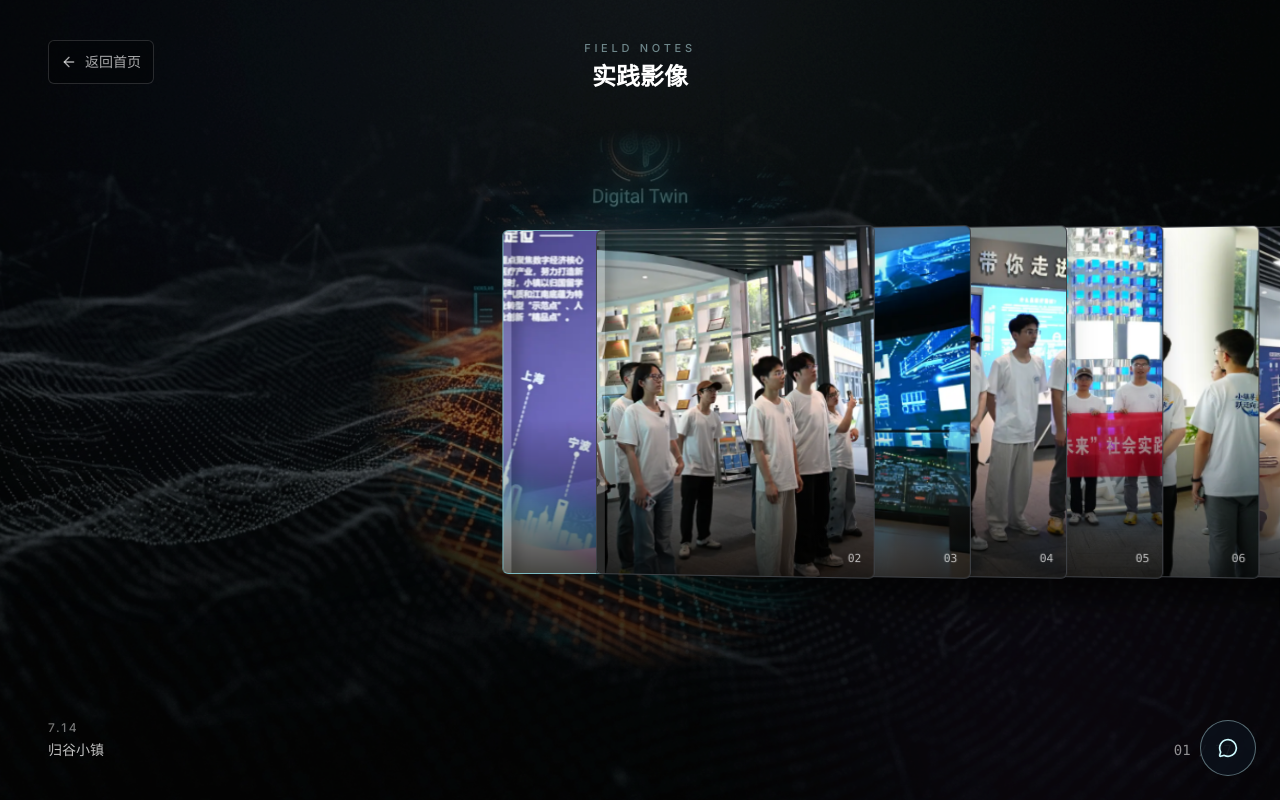
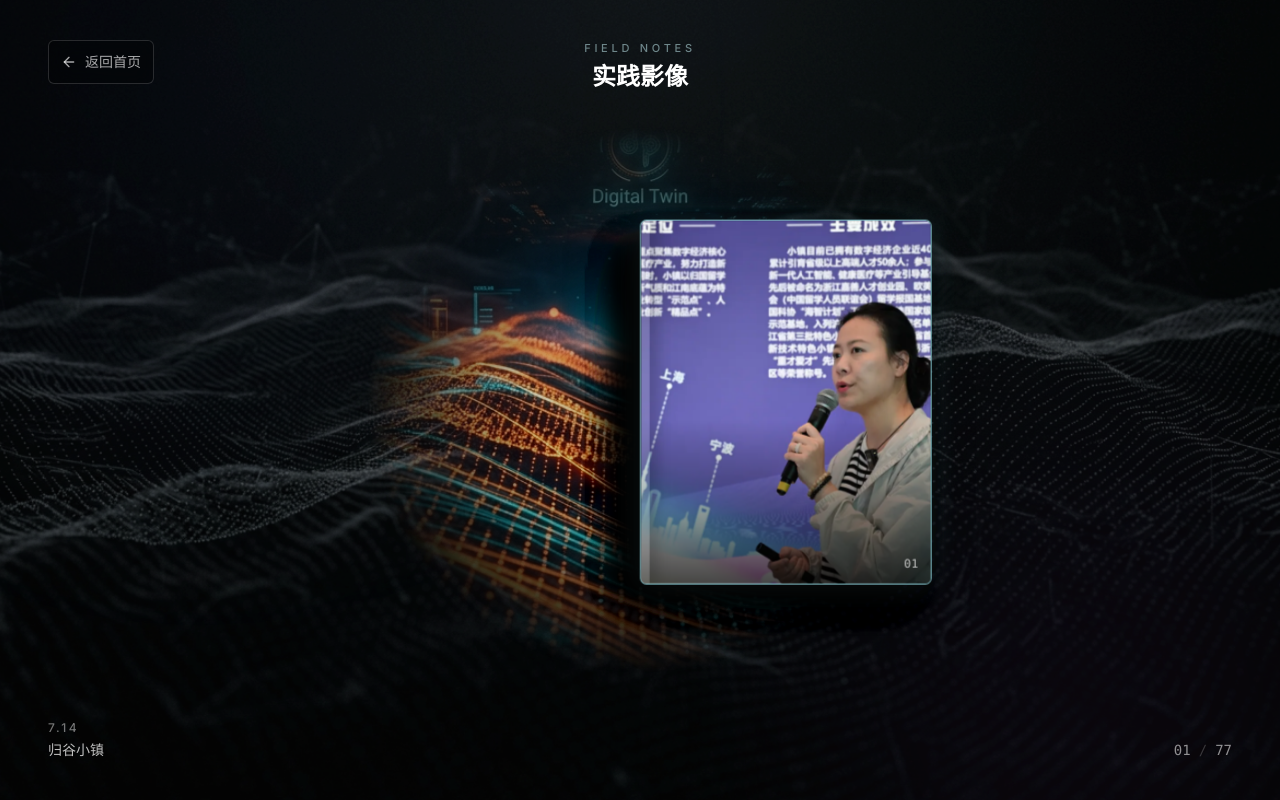
Before and after one commit to Tuzfucius/six-town, a React (Vite) app: page /gallery in a window 1280 px wide. Built offline with nearby package versions, Linux system fonts and the light colour scheme; a web font is replaced by a local one.

Commit message:
fix: 完善画廊交互与类型验证

```diff
--- a/src/App.tsx
+++ b/src/App.tsx
@@ -41,11 +41,20 @@ function AnimatedRoutes() {
   );
 }
 
+function AppShell() {
+  const location = useLocation();
+  return (
+    <>
+      <AnimatedRoutes />
+      {location.pathname !== "/gallery" && <ChatWidget />}
+    </>
+  );
+}
+
 export default function App() {
   return (
     <BrowserRouter>
-      <AnimatedRoutes />
-      <ChatWidget />
+      <AppShell />
     </BrowserRouter>
   );
 }
--- a/src/components/InteractiveBackground.tsx
+++ b/src/components/InteractiveBackground.tsx
@@ -17,7 +17,7 @@ export default function InteractiveBackground({
   const containerRef = useRef<HTMLDivElement>(null);
 
   useEffect(() => {
-    if (!interactive) return;
+    if (!interactive || window.matchMedia('(max-width: 639px)').matches) return;
     const handlePointerMove = (event: PointerEvent) => {
       if (event.pointerType === 'touch') return;
       containerRef.current?.style.setProperty('--cursor-x', `${event.clientX}px`);
--- a/src/components/MetroOverviewView.tsx
+++ b/src/components/MetroOverviewView.tsx
@@ -81,7 +81,9 @@ export default function MetroOverviewView() {
     if (!map) return;
     const applyGlobeAfterStyleChange = () => intro.applyGlobe(map);
     map.on('style.load', applyGlobeAfterStyleChange);
-    return () => map.off('style.load', applyGlobeAfterStyleChange);
+    return () => {
+      map.off('style.load', applyGlobeAfterStyleChange);
+    };
   }, [baseMap, intro.applyGlobe]);
 
   useEffect(() => {
@@ -119,6 +121,7 @@ export default function MetroOverviewView() {
 
   return (
     <main className="relative h-screen overflow-hidden bg-[#07111c] text-white">
+      <div className="absolute inset-0">
       <Map
         ref={mapRef}
         initialViewState={wantsIntro
@@ -127,7 +130,6 @@ export default function MetroOverviewView() {
         mapStyle={selectedStyle}
         projection={{ type: 'globe' }}
         attributionControl={false}
-        className="absolute inset-0"
         onLoad={handleMapLoad}
         onMove={() => { if (markersVisible) recalculate(); }}
         onClick={() => { if (intro.isInteractive) tour.pauseForUser(); }}
@@ -230,6 +232,7 @@ export default function MetroOverviewView() {
         {intro.isInteractive && <NavigationControl position="bottom-right" visualizePitch />}
         <AttributionControl compact position="bottom-right" />
       </Map>
+      </div>
       <div className="pointer-events-none absolute inset-0 bg-gradient-to-b from-[#07111c]/55 via-transparent to-[#07111c]/45" />
 
       <AnimatePresence>
--- a/src/components/TownMapView.tsx
+++ b/src/components/TownMapView.tsx
@@ -163,6 +163,7 @@ export default function TownMapView() {
   const mapStyle = baseMaps.find((item) => item.id === baseMap)?.style ?? baseMaps[0].style;
 
   return <main className="relative h-screen overflow-hidden bg-[#080b12] text-white">
+    <div className="absolute inset-0">
     <Map
       ref={mapRef}
       initialViewState={{ ...town.mapCenter, zoom: 14, pitch: 58, bearing: -26 }}
@@ -175,8 +176,7 @@ export default function TownMapView() {
       onRotateStart={(event) => { if (event.originalEvent) tour.pauseForUser(); }}
       onPitchStart={(event) => { if (event.originalEvent) tour.pauseForUser(); }}
       onLoad={(event) => enableBuildings(event.target)}
-      onStyleLoad={(event) => enableBuildings(event.target)}
-      className="absolute inset-0"
+      onStyleData={(event) => enableBuildings(event.target)}
       attributionControl={false}
     >
       {visibleMapEnterprises.map((enterprise) => (
@@ -189,6 +189,7 @@ export default function TownMapView() {
       ))}
       <NavigationControl position="bottom-right" visualizePitch />
     </Map>
+    </div>
       <div className="pointer-events-none absolute inset-0 bg-gradient-to-b from-[#080b12]/55 via-transparent to-[#080b12]/45" />
 
       <header className="pointer-events-none absolute left-4 right-4 top-4 z-20 flex items-start justify-between gap-4 sm:left-6 sm:right-6 sm:top-6">
--- a/src/components/gallery/GalleryCard.tsx
+++ b/src/components/gallery/GalleryCard.tsx
@@ -1,6 +1,8 @@
 import { Maximize2 } from 'lucide-react';
+import { useEffect } from 'react';
 import {
   motion,
+  useMotionValue,
   useSpring,
   useTransform,
   type MotionValue,
@@ -16,6 +18,7 @@ interface GalleryCardProps {
   cardHeight: number;
   isActive: boolean;
   reduceMotion: boolean;
+  onFocus: () => void;
   onSelect: () => void;
   onOpen: () => void;
 }
@@ -29,22 +32,34 @@ export default function GalleryCard({
   cardHeight,
   isActive,
   reduceMotion,
+  onFocus,
   onSelect,
   onOpen,
 }: GalleryCardProps) {
   const stackSpacing = Math.max(54, cardWidth * 0.34);
   const focusSpacing = cardWidth + 24;
-  const rawX = useTransform(compression, (value) => {
+  const restingX = useMotionValue(0);
+  const compressedXOffset = useMotionValue(0);
+  const restingRotateY = useMotionValue(0);
+  const compressedRotateYOffset = useMotionValue(0);
+
+  useEffect(() => {
+    const direction = delta === 0 ? 0 : Math.sign(delta);
     const restingSpacing = mode === 'focus' ? focusSpacing : stackSpacing;
-    const compressedSpacing = stackSpacing * 0.58;
-    return delta * (restingSpacing + (compressedSpacing - restingSpacing) * value) - cardWidth / 2;
-  });
-  const rawRotateY = useTransform(compression, (value) => {
-    if (reduceMotion) return 0;
-    const direction = delta === 0 ? 0 : Math.sign(delta);
-    const base = mode === 'stack' ? direction * -8 : direction * -2;
-    return base + direction * -8 * value;
-  });
+    restingX.set(delta * restingSpacing - cardWidth / 2);
+    compressedXOffset.set(delta * (stackSpacing * 0.58 - restingSpacing));
+    restingRotateY.set(reduceMotion ? 0 : (mode === 'stack' ? direction * -8 : direction * -2));
+    compressedRotateYOffset.set(reduceMotion ? 0 : direction * -8);
+  }, [cardWidth, compressedRotateYOffset, compressedXOffset, delta, focusSpacing, mode, reduceMotion, restingRotateY, restingX, stackSpacing]);
+
+  const rawX = useTransform(
+    [restingX, compressedXOffset, compression],
+    ([base, offset, value]) => Number(base) + Number(offset) * Number(value),
+  );
+  const rawRotateY = useTransform(
+    [restingRotateY, compressedRotateYOffset, compression],
+    ([base, offset, value]) => Number(base) + Number(offset) * Number(value),
+  );
   const springConfig = { stiffness: 330, damping: 34, mass: 0.72 };
   const x = useSpring(rawX, springConfig);
   const rotateY = useSpring(rawRotateY, springConfig);
@@ -65,6 +80,7 @@ export default function GalleryCard({
       aria-label={`查看第 ${image.index} 张实践影像`}
       aria-current={isActive ? 'true' : undefined}
       tabIndex={isActive ? 0 : -1}
+      onFocus={onFocus}
       onClick={handleClick}
       className={`gallery-card group ${isActive ? 'is-active' : ''} ${mode === 'focus' ? 'is-focus' : 'is-stack'}`}
       style={{
@@ -74,6 +90,7 @@ export default function GalleryCard({
         height: cardHeight,
         marginTop: -cardHeight / 2,
         zIndex: isActive ? 1000 : 500 - Math.abs(delta),
+        z: reduceMotion ? 0 : (isActive ? 80 : -Math.abs(delta) * 4),
         opacity: isVisible ? 1 : 0,
         pointerEvents: isVisible ? 'auto' : 'none',
       }}
--- a/src/components/gallery/GalleryLightbox.tsx
+++ b/src/components/gallery/GalleryLightbox.tsx
@@ -97,7 +97,7 @@ export default function GalleryLightbox({
             width={image.width}
             height={image.height}
             draggable={false}
-            drag={reduceMotion ? false : 'x'}
+            drag="x"
             dragConstraints={{ left: 0, right: 0 }}
             dragElastic={0.15}
             onDragEnd={handleDragEnd}
--- a/src/components/gallery/GalleryRail.tsx
+++ b/src/components/gallery/GalleryRail.tsx
@@ -65,6 +65,13 @@ export default function GalleryRail({
     if (mode === 'stack') onFocus();
   };
 
+  const moveActiveIndex = (index: number) => {
+    onActiveIndexChange(index);
+    window.requestAnimationFrame(() => {
+      viewportRef.current?.querySelector<HTMLButtonElement>('.gallery-card[aria-current="true"]')?.focus();
+    });
+  };
+
   const handlePanStart = () => {
     draggedDistance.current = 0;
     isSettling.current = false;
@@ -78,6 +85,11 @@ export default function GalleryRail({
 
   const handlePanEnd = (_event: PointerEvent, info: PanInfo) => {
     compressionTarget.set(0);
+    if (draggedDistance.current <= 6) {
+      railX.set(0);
+      draggedDistance.current = 0;
+      return;
+    }
     const projectedOffset = info.offset.x + (reduceMotion ? 0 : info.velocity.x * 0.16);
     const maxStep = mode === 'focus' ? 5 : 9;
     const step = clamp(Math.round(-projectedOffset / restSpacing), -maxStep, maxStep);
@@ -90,7 +102,7 @@ export default function GalleryRail({
       stiffness: 280,
       damping: 32,
     }).then(() => {
-      onActiveIndexChange(nextIndex);
+      moveActiveIndex(nextIndex);
       railX.set(0);
       window.setTimeout(() => {
         draggedDistance.current = 0;
@@ -103,7 +115,7 @@ export default function GalleryRail({
     if (event.key !== 'ArrowLeft' && event.key !== 'ArrowRight') return;
     event.preventDefault();
     const direction = event.key === 'ArrowRight' ? 1 : -1;
-    onActiveIndexChange(clamp(activeIndex + direction, 0, images.length - 1));
+    moveActiveIndex(clamp(activeIndex + direction, 0, images.length - 1));
   };
 
   return (
@@ -111,6 +123,7 @@ export default function GalleryRail({
       ref={viewportRef}
       className="gallery-viewport"
       onKeyDown={handleKeyDown}
+      role="group"
       aria-label="实践影像轨道"
     >
       <motion.div
@@ -131,6 +144,7 @@ export default function GalleryRail({
             cardHeight={cardHeight}
             isActive={index === activeIndex}
             reduceMotion={reduceMotion}
+            onFocus={() => onActiveIndexChange(index)}
             onSelect={() => selectIndex(index)}
             onOpen={onOpen}
           />
--- a/src/index.css
+++ b/src/index.css
@@ -396,6 +396,11 @@ body {
 }
 
 @media (max-width: 639px) {
+  .spotlight-container {
+    --cursor-x: 50vw;
+    --cursor-y: 50vh;
+  }
+
   .gallery-viewport {
     perspective: 900px;
   }
@@ -410,6 +415,15 @@ body {
     width: 44px;
     height: 44px;
     transform: none;
+  }
+}
+
+@media (prefers-reduced-motion: reduce) {
+  .gallery-card,
+  .gallery-toolbar-button,
+  .gallery-lightbox-nav,
+  .reveal-layer {
+    transition: none;
   }
 }
 
```
